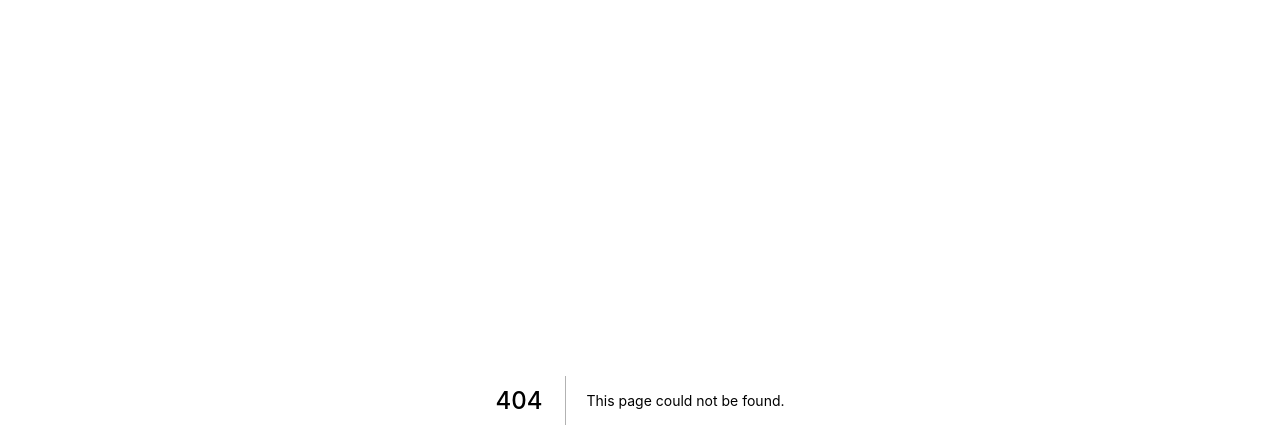
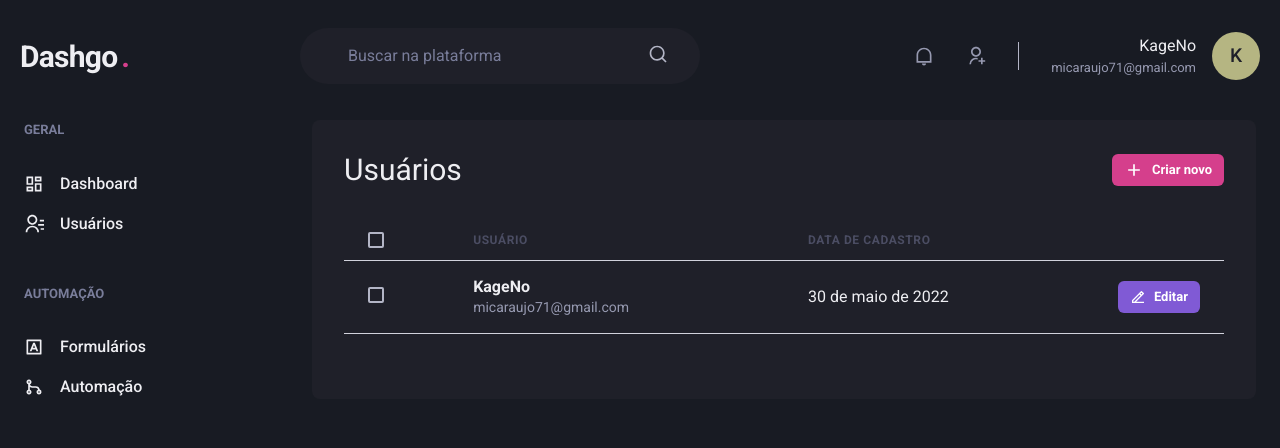
Before and after one commit to K4geNo/dashgo, a Next.js app: page /users in a window 1280 px wide. Before the commit this address had no page. Shown: the top 448 px of the page. Built offline with nearby package versions, Linux system fonts and the light colour scheme.

Commit message:
feat(page): user list

```diff
--- /dev/null
+++ b/src/pages/users/index.tsx
@@ -0,0 +1,93 @@
+import {
+    Box,
+    Button,
+    Checkbox,
+    Flex,
+    Heading,
+    Icon,
+    Table,
+    Tbody,
+    Td,
+    Text,
+    Th,
+    Thead,
+    Tr,
+} from '@chakra-ui/react'
+import { RiAddLine, RiEdit2Line } from 'react-icons/ri'
+import { Header } from '../../components/Header'
+import { Sidebar } from '../../components/Sidebar'
+
+export default function Users() {
+    return (
+        <Box>
+            <Header />
+
+            <Flex w="100%" my="6" maxW={1480} mx="auto" px="6">
+                <Sidebar />
+
+                <Box flex="1" borderRadius={8} bg="gray.800" p="8">
+                    <Flex mb="8" justify="space-between" align="center">
+                        <Heading size="lg" fontWeight={'normal'}>
+                            Usuários
+                        </Heading>
+
+                        <Button
+                            as="a"
+                            size="sm"
+                            fontSize="small"
+                            colorScheme="pink"
+                            leftIcon={<Icon as={RiAddLine} fontSize="20" />}
+                        >
+                            Criar novo
+                        </Button>
+                    </Flex>
+
+                    <Table>
+                        <Thead>
+                            <Tr px="6" color="gray.300" width="8">
+                                <Th>
+                                    <Checkbox colorScheme="pink" />
+                                </Th>
+                                <Th>Usuário</Th>
+                                <Th>Data de cadastro</Th>
+                                <Th w="8"></Th>
+                            </Tr>
+                        </Thead>
+                        <Tbody>
+                            <Tr>
+                                <Td px="6">
+                                    <Checkbox colorScheme="pink" />
+                                </Td>
+                                <Td>
+                                    <Box>
+                                        <Text fontWeight={'bold'}>KageNo</Text>
+                                        <Text fontSize="sm" color="gray.300">
+                                            micaraujo71@gmail.com
+                                        </Text>
+                                    </Box>
+                                </Td>
+                                <Td>30 de maio de 2022</Td>
+                                <Td>
+                                    <Button
+                                        as="a"
+                                        size="sm"
+                                        fontSize="small"
+                                        colorScheme="purple"
+                                        leftIcon={
+                                            <Icon
+                                                as={RiEdit2Line}
+                                                fontSize="16"
+                                            />
+                                        }
+                                    >
+                                        Editar
+                                    </Button>
+                                </Td>
+                            </Tr>
+                        </Tbody>
+                    </Table>
+                </Box>
+            </Flex>
+        </Box>
+    )
+}
```
Also changed, not shown: src/pages/dashboard.tsx (+5 -4 lines).
